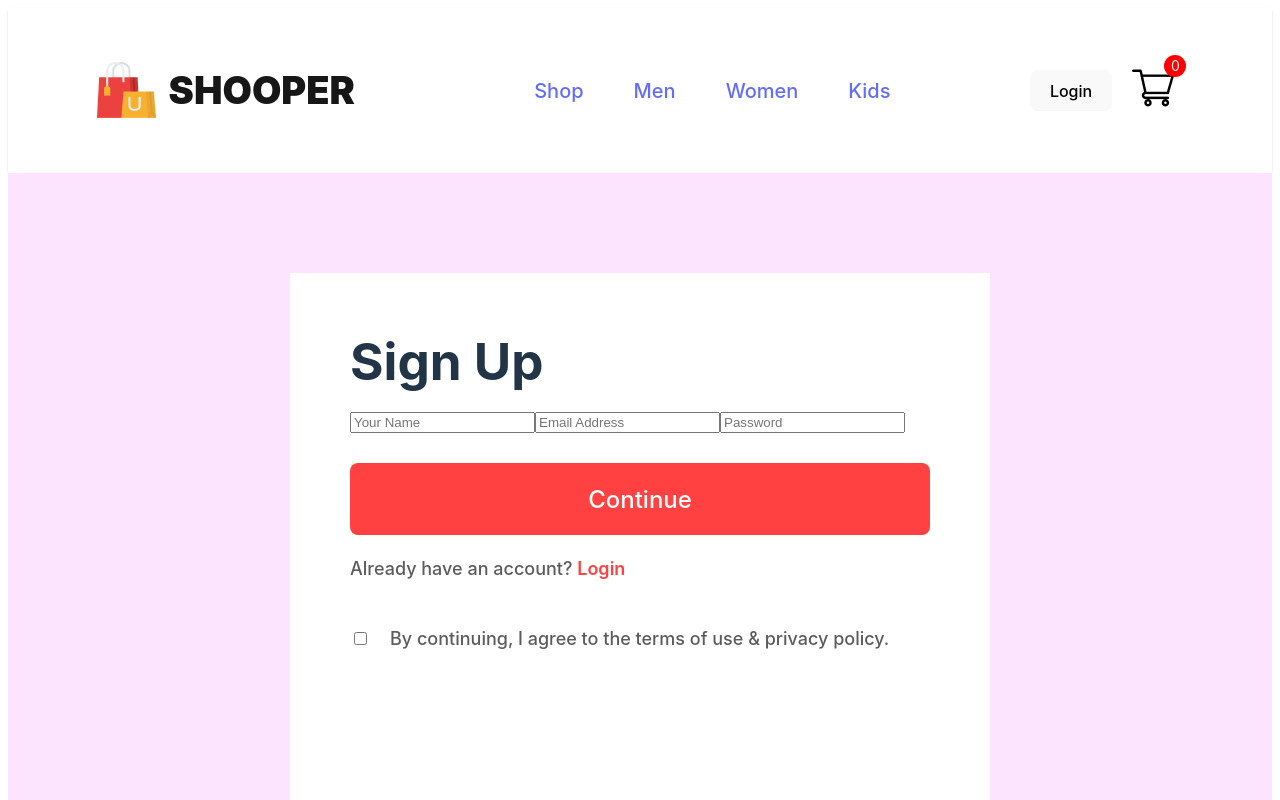
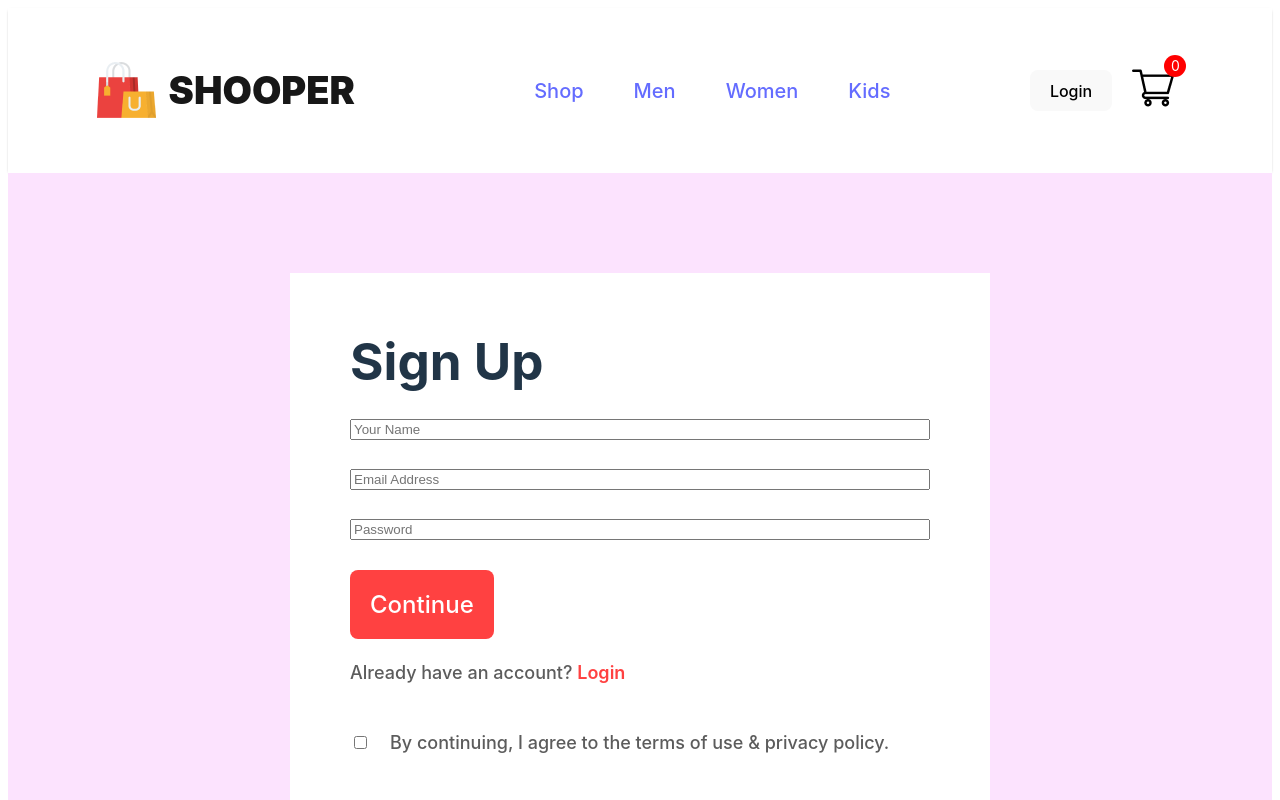
Before and after one commit to DontStopPrograming/e-commerce-clothing, a React (Vite) app: page /login in a window 1280 px wide. Shown: the top 800 px of the page. Built offline with nearby package versions, Linux system fonts and the light colour scheme.

Commit message:
error fixed

```diff
--- a/src/components/Pages/CSS/loginSignUp.css
+++ b/src/components/Pages/CSS/loginSignUp.css
@@ -17,7 +17,7 @@
     margin: 20px 0px;
 }
 
-.loginSignup-fields {
+.loginSingup-fields {
     display: flex;
     flex-direction: column;
     gap: 29px;
@@ -26,18 +26,18 @@
 }
 
 .loginSignup-fields input {
-    height: 72px;
-    width: 100%;
-    padding-left: 20px;
-    border: 1px solid #c9c9c9;
+    width: 70%;
+    padding-top: 100px;
+    border: 1px solid #ff0000;
     outline: none;
-    color: #5c5c5c;
+    color: #fffb00;
     font-size: 18px;
 }
 
 .loginSignup-container button {
-    width: 580px;
-    height: 72px;
+
+
+    padding: 20px;
     color: white;
     background: #ff4141;
     margin-top: 30px;
```
